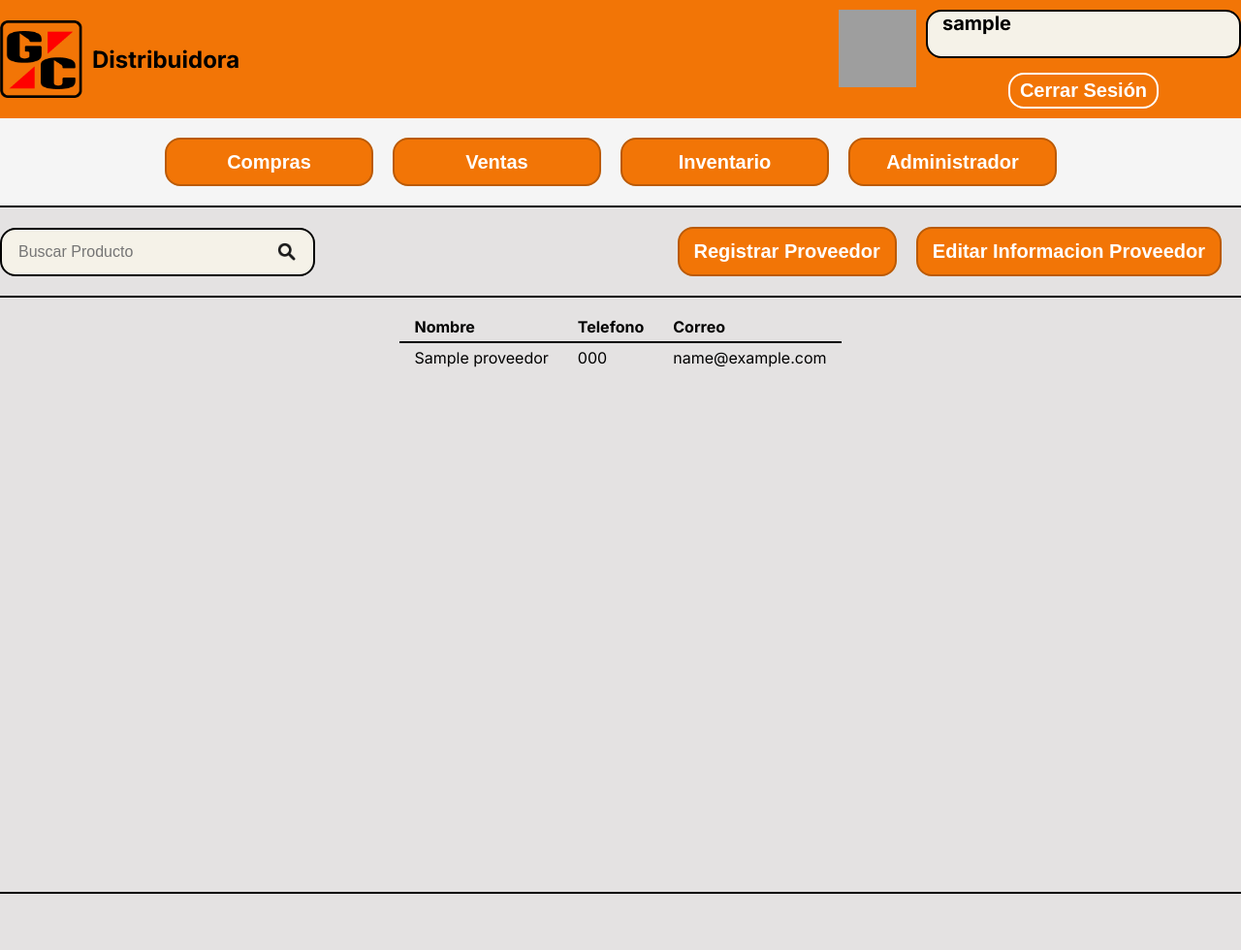
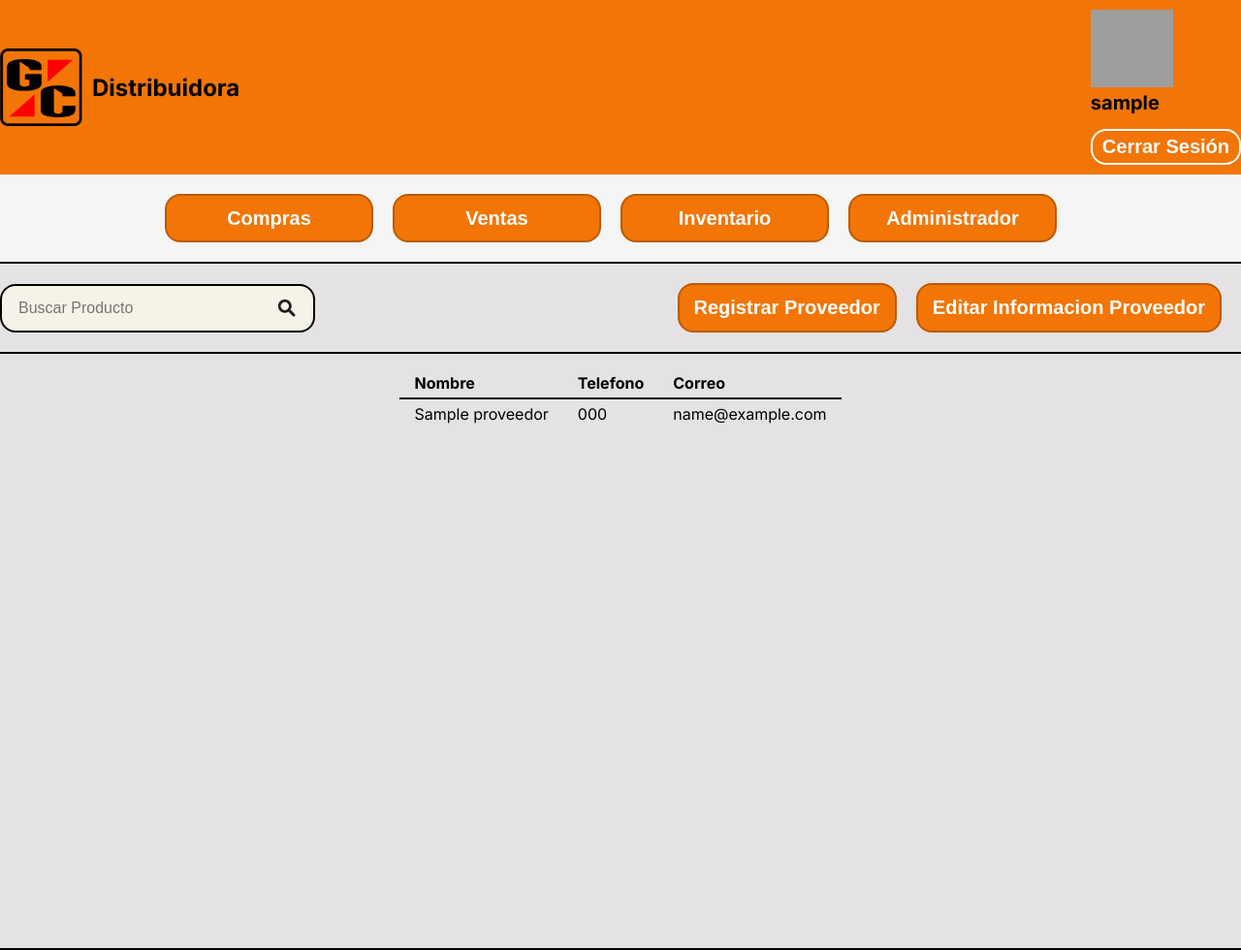
Before and after one commit to bit-armando/inventario, a Django app: page /proveedores/ in a window 1280 px wide. Shown: the whole page at 97% size. Before the commit the page ends 922 px from the top, so only its background shows below. Run offline with Django 5.2, Linux system fonts and the light colour scheme; a user stored in the database is signed in; tables that the repository leaves empty hold one stand-in row (values such as "Sample post"); grey boxes are pictures that could not be loaded.

Commit message:
Quite un estilo que hacia conflicto con un estilo de la base

```diff
--- a/home/static/css/Proveedores.css
+++ b/home/static/css/Proveedores.css
@@ -83,23 +83,6 @@ img {
     width: 85px;
     height: 80px;
     margin-right: 10px;
-}
-
-.cuenta {
-    display: flex;
-    flex-direction: row;
-}
-
-.cuenta img {
-    height: 80px;
-    width: 80px;
-}
-
-.user {
-    display: flex;
-    flex-direction: column;
-    align-items: center;
-    justify-content: center;
 }
 
 #cerrar-sesion {
@@ -277,8 +260,7 @@ select {
     padding: 0 50px;
 }
 
-#email,
-#nombre,
+/* #email,
 #telefono,
 #cant-nueva,
 #valor_nuevo {
@@ -288,7 +270,7 @@ select {
     border: solid 2px black;
     padding: 0 15px;
     background-color: rgb(245, 242, 232);
-}
+} */
 
 .editar {
     display: flex;
--- a/home/templates/Proveedores.html
+++ b/home/templates/Proveedores.html
@@ -3,7 +3,7 @@
 {% load static %}
 
 {% block content %}
-<link rel="stylesheet" href="{% static "css/proveedores.css" %}">
+<link rel="stylesheet" href="{% static "css/Proveedores.css" %}">
 <body>
     <section class="navegacion">
         <div class="container-body">
```
